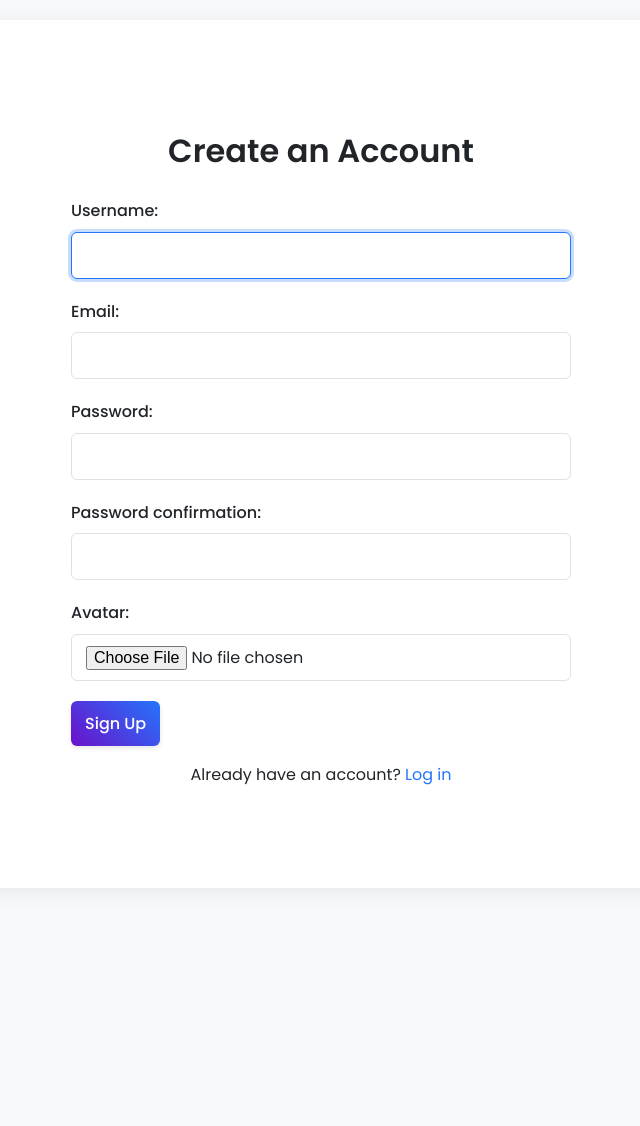
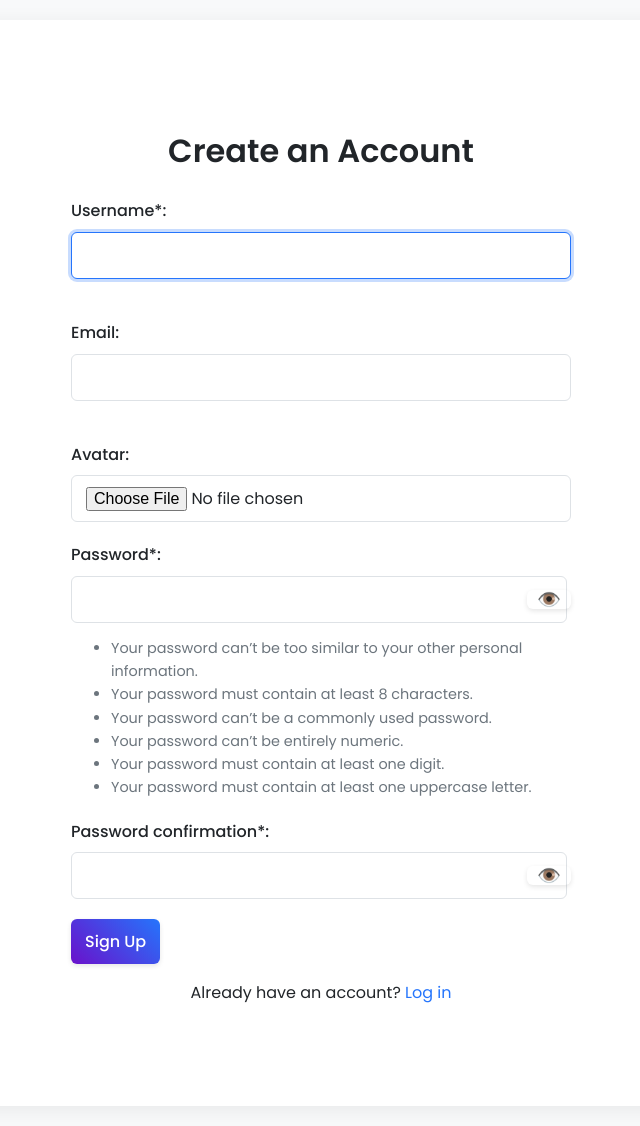
Before and after one commit to mikolajed/CommPolls, a Django app: page /signup/ in a window 1280 px wide. Shown: the whole page, without its empty margins (319-959 px from the left). Before the commit the page ends 785 px from the top, so only its background shows below. Run offline with Django 4.2, Linux system fonts and the light colour scheme.

Commit message:
Fix signup validation

```diff
--- a/comm_polls/forms.py
+++ b/comm_polls/forms.py
@@ -7,6 +7,13 @@ from django.forms import inlineformset_factory
 class SignUpForm(UserCreationForm):
     email = forms.EmailField(required=True)
     avatar = forms.ImageField(required=False)
+
+    def __init__(self, *args, **kwargs):
+        super().__init__(*args, **kwargs)
+        self.fields['username'].help_text = ''  # Remove default help text
+        for field in self.fields.values():
+            if field.required and field.label:
+                field.label = f"{field.label}*"
 
     class Meta:
         model = User
--- a/comm_polls/static/comm_polls/themes/modern/_components.css
+++ b/comm_polls/static/comm_polls/themes/modern/_components.css
@@ -71,6 +71,19 @@ textarea {
     color: var(--text-muted);
     font-size: 0.9em;
     margin-top: 0.5rem;
+}
+
+.validation-message {
+    display: block;
+    margin-top: 0.25rem;
+    font-size: 0.9em;
+    min-height: 1.2em; /* Prevents layout shift */
+}
+.validation-message.taken {
+    color: var(--danger);
+}
+.validation-message.available {
+    color: #28a745;
 }
 
 .form-container {
--- a/comm_polls/templates/comm_polls/signup.html
+++ b/comm_polls/templates/comm_polls/signup.html
@@ -7,15 +7,52 @@
         <h1>Create an Account</h1>
         <form method="post" enctype="multipart/form-data" style="text-align: left;">
             {% csrf_token %}
-            {% for field in form %}
+
+            {# Loop through non-password fields #}
+            {% for field in form.visible_fields %}
+                {% if 'password' not in field.name %}
                     <div class="form-group">
                         {{ field.label_tag }}
                         {{ field }}
+                        {% if field.name == 'username' %}
+                            <small id="username-validation-message" class="validation-message"></small>
+                        {% elif field.name == 'email' %}
+                            <small id="email-validation-message" class="validation-message"></small>
+                        {% endif %}
                         {{ field.errors }}
                     </div>
+                {% endif %}
             {% endfor %}
+
+            {# Manually render password fields with toggles #}
+            <div class="form-group">
+                {{ form.password1.label_tag }}
+                <div class="password-input-wrapper">
+                    {{ form.password1 }}
+                    <button type="button" class="password-toggle-btn">👁️</button>
+                </div>
+                <small class="form-help-text">{{ form.password1.help_text|safe }}</small>
+                {{ form.password1.errors }}
+            </div>
+            <div class="form-group">
+                {{ form.password2.label_tag }}
+                <div class="password-input-wrapper">
+                    {{ form.password2 }}
+                    <button type="button" class="password-toggle-btn">👁️</button>
+                </div>
+                {{ form.password2.errors }}
+            </div>
+
+            <div class="form-actions">
                 <button type="submit">Sign Up</button>
+            </div>
         </form>
         <p>Already have an account? <a href="{% url 'login' %}">Log in</a></p>
     </div>
 {% endblock %}
+
+{% block extra_head %}
+    {% load static %}
+    <script src="{% static 'comm_polls/scripts/signup-validation.js' %}" defer></script>
+    <script src="{% static 'comm_polls/scripts/password-visibility.js' %}" defer></script>
+{% endblock %}
--- a/comm_polls/urls.py
+++ b/comm_polls/urls.py
@@ -7,6 +7,8 @@ app_name = "comm_polls"
 urlpatterns = [
     path("", views.home, name="home"),
     path("signup/", views.signup, name="signup"),
+    path("ajax/validate-username/", views.validate_username, name="validate_username"),
+    path("ajax/validate-email/", views.validate_email, name="validate_email"),
     path("account_settings/", views.account_settings, name="account_settings"),
     path('polls/', views.polls_list, name='polls'),
     path('votes/', views.my_votes, name='votes'),
--- /dev/null
+++ b/comm_polls/validators.py
@@ -0,0 +1,30 @@
+from django.core.exceptions import ValidationError
+from django.utils.translation import gettext as _
+
+class NumberValidator:
+    """
+    Validates that the password contains at least one digit.
+    """
+    def validate(self, password, user=None):
+        if not any(char.isdigit() for char in password):
+            raise ValidationError(
+                _("This password must contain at least one digit."),
+                code='password_no_number',
+            )
+
+    def get_help_text(self):
+        return _("Your password must contain at least one digit.")
+
+class UppercaseValidator:
+    """
+    Validates that the password contains at least one uppercase letter.
+    """
+    def validate(self, password, user=None):
+        if not any(char.isupper() for char in password):
+            raise ValidationError(
+                _("This password must contain at least one uppercase letter."),
+                code='password_no_upper',
+            )
+
+    def get_help_text(self):
+        return _("Your password must contain at least one uppercase letter.")
--- a/comm_polls/views.py
+++ b/comm_polls/views.py
@@ -245,6 +245,24 @@ def poll_results_api(request, poll_id):
     return JsonResponse(results)
 
 
+def validate_username(request):
+    """Check if a username is already taken."""
+    username = request.GET.get('username', None)
+    data = {
+        'is_taken': User.objects.filter(username__iexact=username).exists()
+    }
+    return JsonResponse(data)
+
+
+def validate_email(request):
+    """Check if an email is already taken."""
+    email = request.GET.get('email', None)
+    data = {
+        'is_taken': User.objects.filter(email__iexact=email).exists()
+    }
+    return JsonResponse(data)
+
+
 def signup(request):
     """Sign-up view for new users."""
     if request.method == "POST":
```
Also changed, not shown: comm_polls/static/comm_polls/scripts/signup-validation.js (added, +58 -0 lines), config/settings.py (+15 -4 lines). Lines whose indentation alone changed are shown as unchanged.
